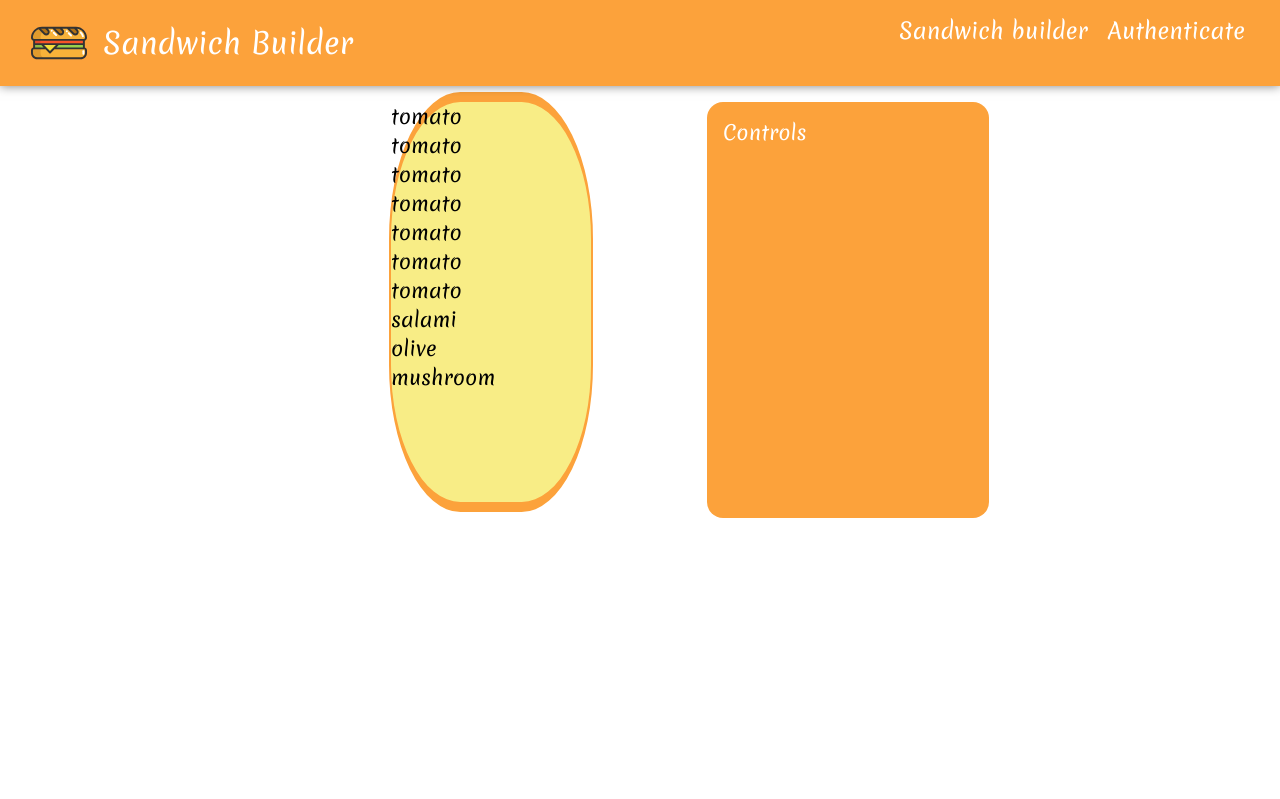
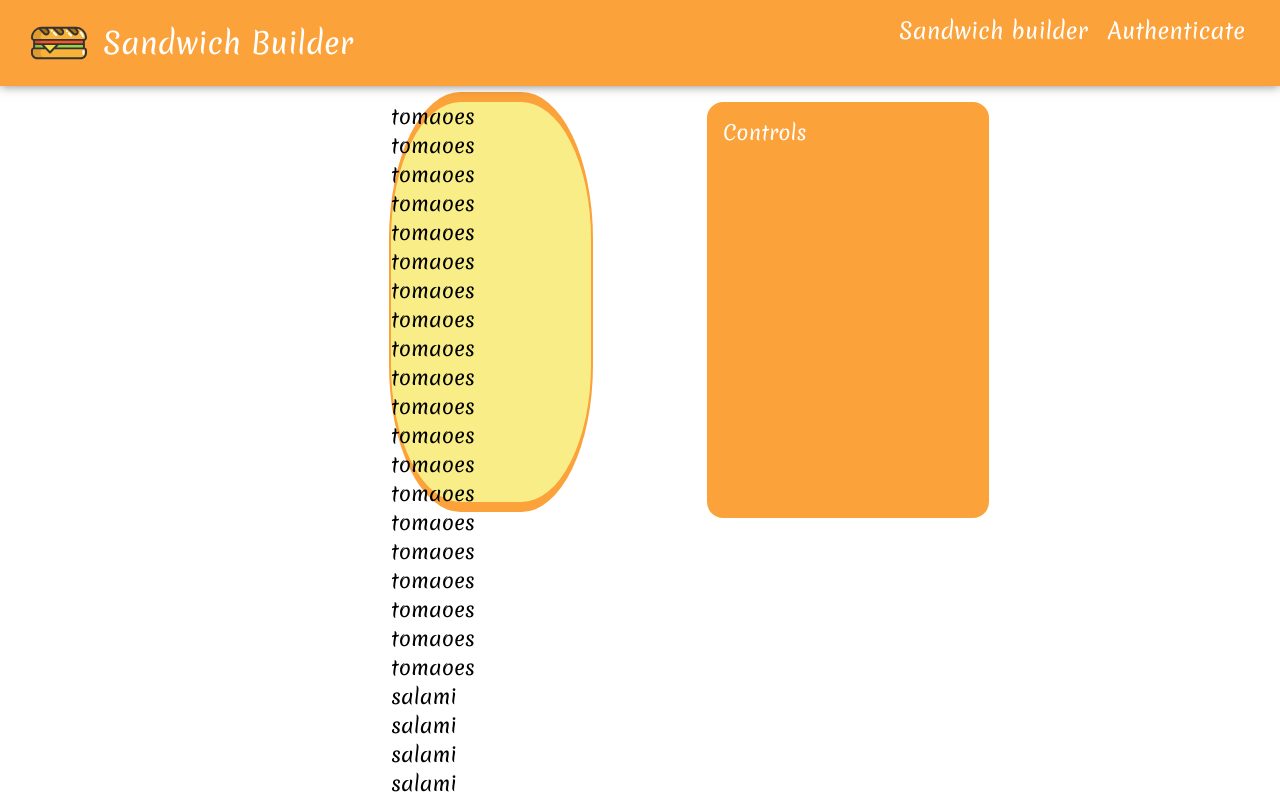
Before and after one commit to Meerim022028/builder, a React (Create React App) app: page / in a window 1280 px wide. Shown: the top 799 px of the page. Built offline with nearby package versions, Linux system fonts and the light colour scheme.

Commit message:
changes SandwichBuilder

```diff
--- a/src/componets/SandwichBuilder/SandwichPreview/SandwichPreview.js
+++ b/src/componets/SandwichBuilder/SandwichPreview/SandwichPreview.js
@@ -1,23 +1,23 @@
- import SandwichIngredient from "../SandwichIngredient/SandwichIngredient";
+
+import SandwichIngredient from "../SandwichIngredient/SandwichIngredient";
 import classes from "./SandwichPreview.module.css";
 
-const SandwichPreview = () => {
+const SandwichPreview = ({ ingredients }) => {
+  const result = [];
+  for (const ingredient in ingredients) {
+    for (let i = 0; i < ingredients[ingredient]; i++) {
+      result.push(<SandwichIngredient type={ingredient} />)
+    }
+  }
+
   return (
     <div className={classes.SandwichPreview}>
       <div className={classes.sauce}>
-        <SandwichIngredient type="tomato" />
-        <SandwichIngredient type="tomato" />
-        <SandwichIngredient type="tomato" />
-        <SandwichIngredient type="tomato" />
-        <SandwichIngredient type="tomato" />
-        <SandwichIngredient type="tomato" />
-        <SandwichIngredient type="tomato" />
-        <SandwichIngredient type="salami" />
-        <SandwichIngredient type="olive" />
-        <SandwichIngredient type="mushroom" />
+        {result}
       </div>
     </div>
   );
 }
 
+
 export default SandwichPreview;
```
